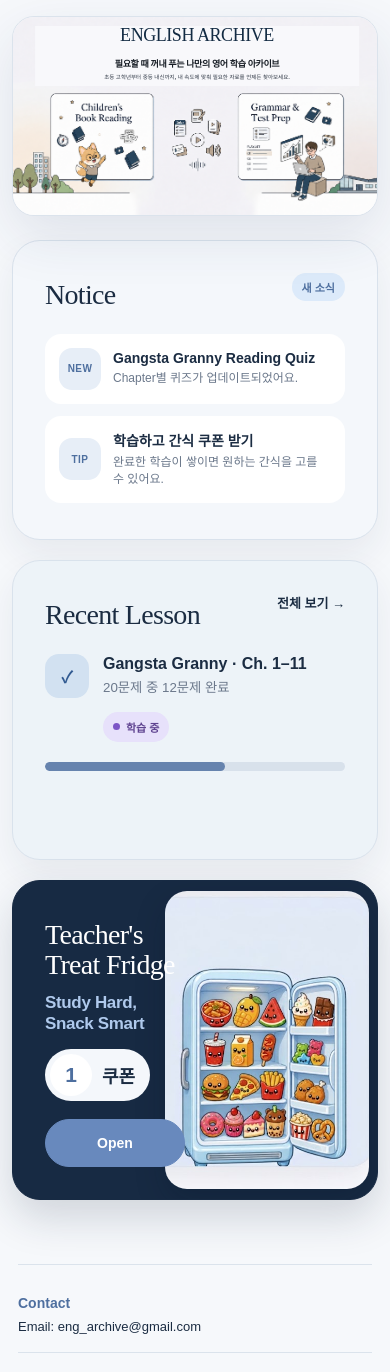
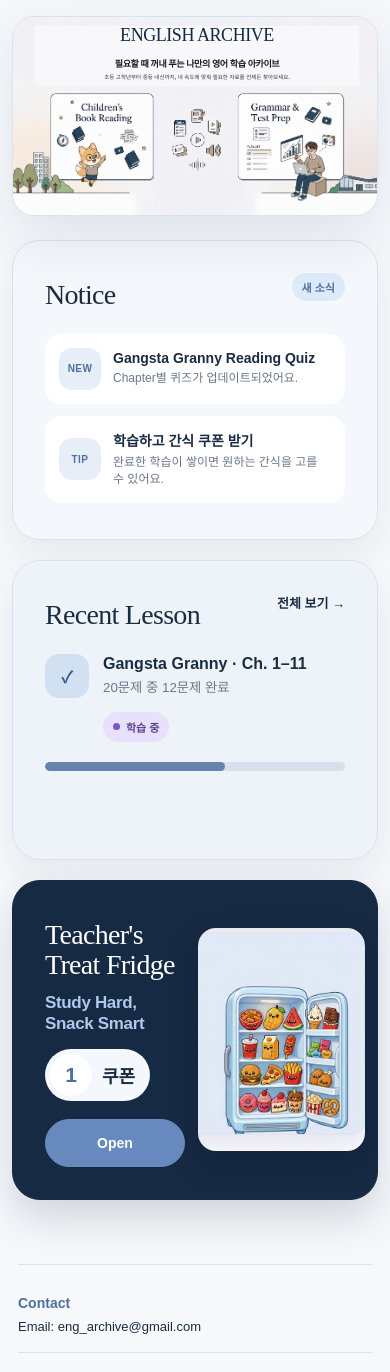
Before and after one commit to waytogomk/english-archive-0820, a Next.js app: page / in a window 390 px wide. Shown: the top 1372 px of the page. Built offline with nearby package versions, Linux system fonts and the light colour scheme; a web font is replaced by a local one.

Commit message:
style: reduce fridge artwork panel

```diff
--- a/app/revisions.css
+++ b/app/revisions.css
@@ -1750,11 +1750,11 @@ body {
 }
 
 .fridge-reference-art {
-  top: 10px;
-  right: 10px;
-  width: 40%;
-  height: calc(100% - 20px);
-  border-radius: 22px;
+  top: 12%;
+  right: 18px;
+  width: 34%;
+  height: 76%;
+  border-radius: 18px;
 }
 
 @media (max-width: 720px) {
@@ -1766,7 +1766,9 @@ body {
   }
 
   .fridge-reference-art {
-    right: 8px;
-    width: 56%;
-  }
-}
+    top: 15%;
+    right: 12px;
+    width: 46%;
+    height: 70%;
+  }
+}
```
